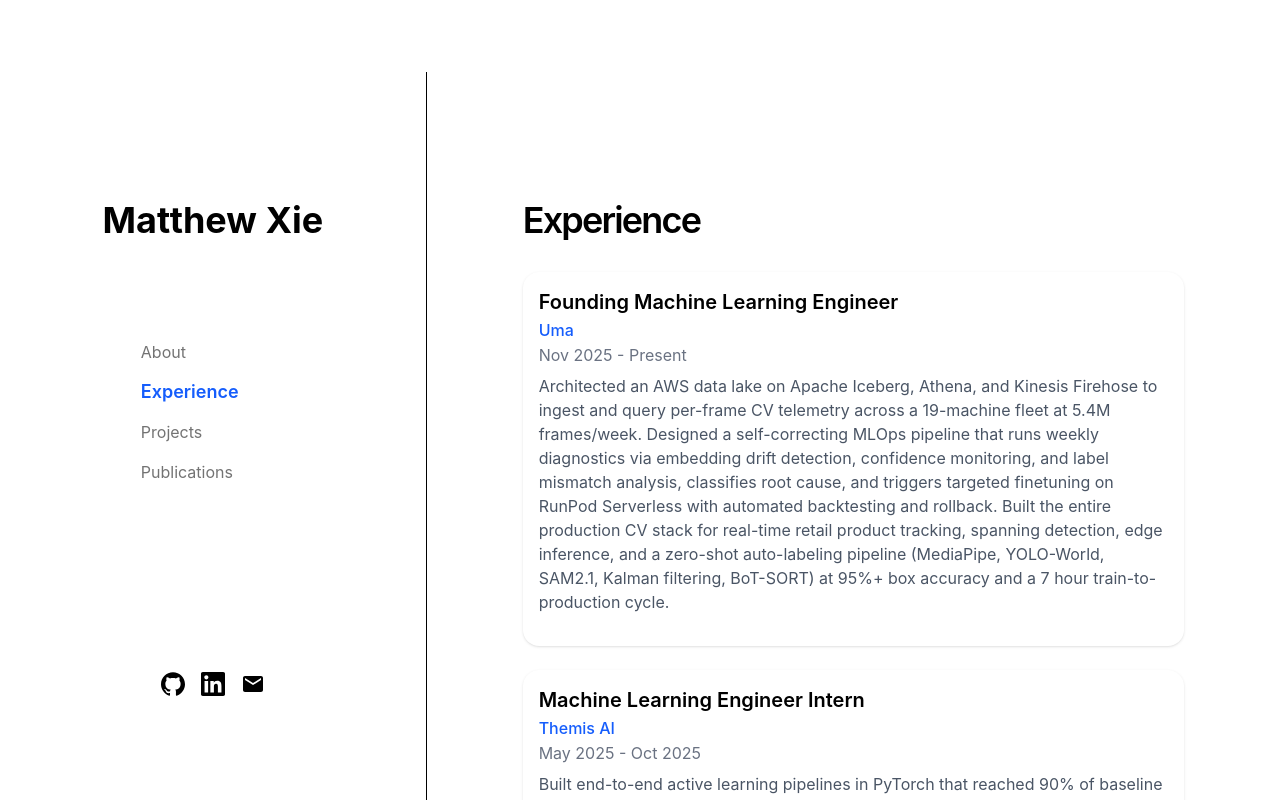
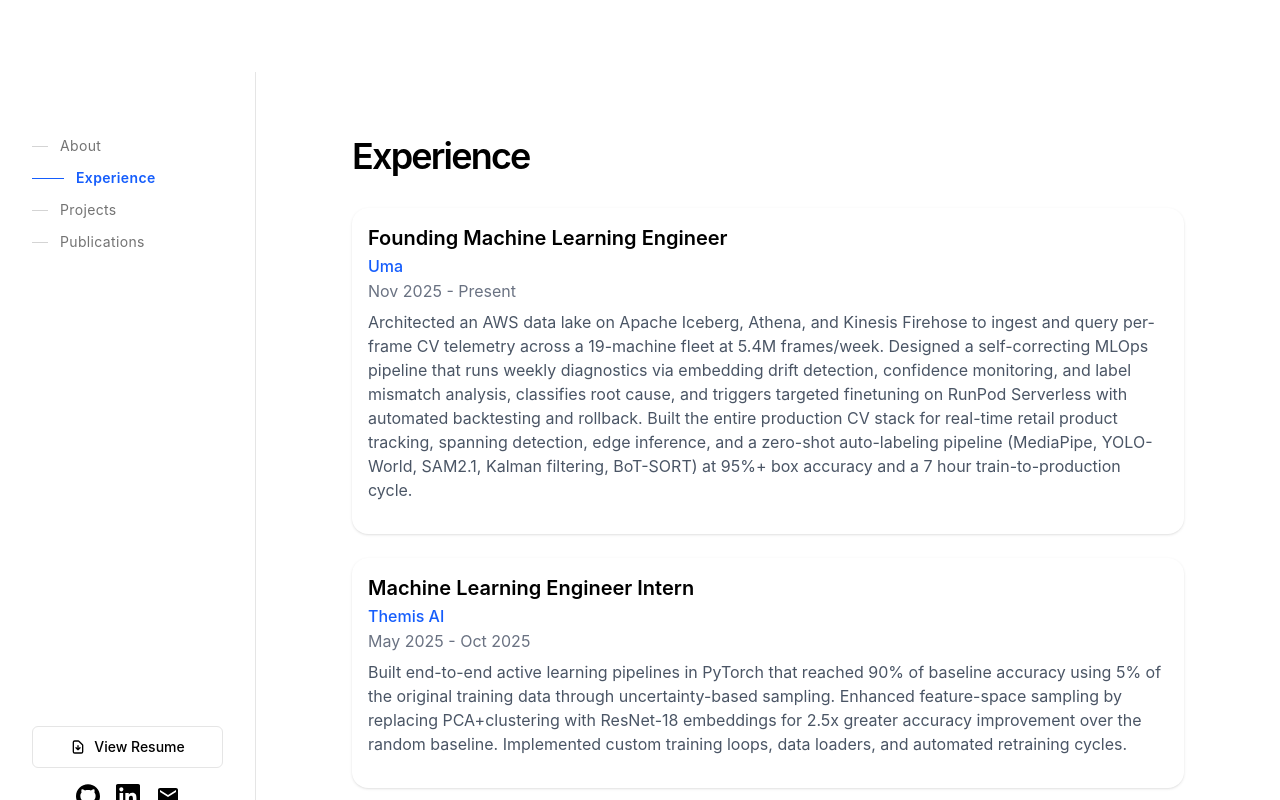
Before and after one commit to matthxie/portfolio-website, a Next.js app: page / in a window 1280 px wide. Shown: the part 760-1560 px from the top of the page. Built offline with nearby package versions, Linux system fonts and the light colour scheme.

Commit message:
redesign sidebar

```diff
--- a/app/components/SidePanel.tsx
+++ b/app/components/SidePanel.tsx
@@ -3,39 +3,51 @@
 import { useActiveSection } from 'app/hooks/ActiveSelection'
 import SocialIcons from './SocialIcons'
 
-
 export default function SidePanel() {
     const sections = ['about', 'experience', 'projects', 'publications']
     const activeSection = useActiveSection(sections)
 
-
     return (
-        <aside className="w-1/3 sticky top-0 h-screen flex flex-col items-center justify-start pt-12 px-8 bg-white dark:bg-black border-r">
-            <h1 className="text-4xl pt-20 font-bold mb-4">Matthew Xie</h1>
-            {/* <img
-                src={"/media/IMG_2645.png"}
-                className="w-30 h-32 rounded-full mb-6"
-                alt="Profile"
-            /> */}
-
-            <nav className="flex flex-col gap-2 pt-20 text-sm items-center w-full">
+        <aside className="hidden lg:flex w-64 shrink-0 sticky top-0 h-screen flex-col justify-between py-16 px-8 border-r border-neutral-200 dark:border-neutral-800 bg-white dark:bg-black">
+            <div className="w-full">
+                <nav className="flex flex-col gap-3">
                     {sections.map((id) => (
                         <a
                             key={id}
                             href={`#${id}`}
-                className={`w-40 text-left transition-all px-2 py-1 rounded-md leading-6 ${
+                            className={`group flex items-center gap-3 text-sm tracking-wide transition-all ${
                                 activeSection === id
-                    ? 'text-blue-600 font-semibold text-lg'
-                    : 'text-neutral-500 text-base'
+                                ? 'text-blue-600 dark:text-blue-400 font-semibold'
+                                : 'text-neutral-500 hover:text-neutral-900 dark:hover:text-neutral-100'
                             }`}
                         >
-                {id.charAt(0).toUpperCase() + id.slice(1)}
+                            <span
+                                className={`h-px transition-all duration-200 ${
+                                    activeSection === id
+                                    ? 'w-8 bg-blue-600 dark:bg-blue-400'
+                                    : 'w-4 bg-neutral-300 dark:bg-neutral-700 group-hover:w-6 group-hover:bg-neutral-900 dark:group-hover:bg-neutral-100'
+                                }`}
+                            />
+                            <span>{id.charAt(0).toUpperCase() + id.slice(1)}</span>
                         </a>
                     ))}
                 </nav>
+            </div>
 
-            <div className="pt-40">
-                <SocialIcons />
+            <div className="flex flex-col gap-4">
+                <a
+                    href="/resume.pdf"
+                    target="_blank"
+                    rel="noopener noreferrer"
+                    className="flex items-center justify-center gap-2 px-4 py-2.5 text-sm font-medium border border-neutral-200 dark:border-neutral-800 rounded-md hover:bg-neutral-50 dark:hover:bg-neutral-900 transition-colors w-full"
+                >
+                    <svg className="w-4 h-4" fill="none" stroke="currentColor" viewBox="0 0 24 24">
+                        <path strokeLinecap="round" strokeLinejoin="round" strokeWidth={2} d="M12 10v6m0 0l-3-3m3 3l3-3m2 8H7a2 2 0 01-2-2V5a2 2 0 012-2h5.586a1 1 0 01.707.293l5.414 5.414a1 1 0 01.293.707V19a2 2 0 01-2 2z" />
+                    </svg>
+                    View Resume
+                </a>
+
+                <SocialIcons className="justify-center" />
             </div>
         </aside>
     )
--- a/app/components/SocialIcons.tsx
+++ b/app/components/SocialIcons.tsx
@@ -2,9 +2,9 @@ import { SiGithub, SiLinkedin } from 'react-icons/si'
 import { MdEmail } from 'react-icons/md'
 
 
-export default function SocialIcons() {
+export default function SocialIcons({ className = '' }: { className?: string }) {
   return (
-    <div className="flex gap-4 mt-6">
+    <div className={`flex items-center gap-4 ${className}`}>
       <a
         href="https://github.com/matthxie"
         target="_blank"
--- a/app/page.tsx
+++ b/app/page.tsx
@@ -186,11 +186,9 @@ export default function Page() {
         </section>
 
         <div className="flex min-h-screen">
-          {/* Left Panel */}
           <SidePanel />
 
-          {/* Right Content */}
-          <main className="w-2/3 pt-32 px-12 py-20">
+          <main className="flex-1 min-w-0 px-4 sm:px-8 lg:px-12 py-16">
             <section id="experience" className="min-h-[1700px] w-full px-12 pb-20">
               <h1 className="mb-8 text-4xl font-semibold tracking-tighter">
                 Experience
```
Lines whose indentation alone changed are shown as unchanged.
